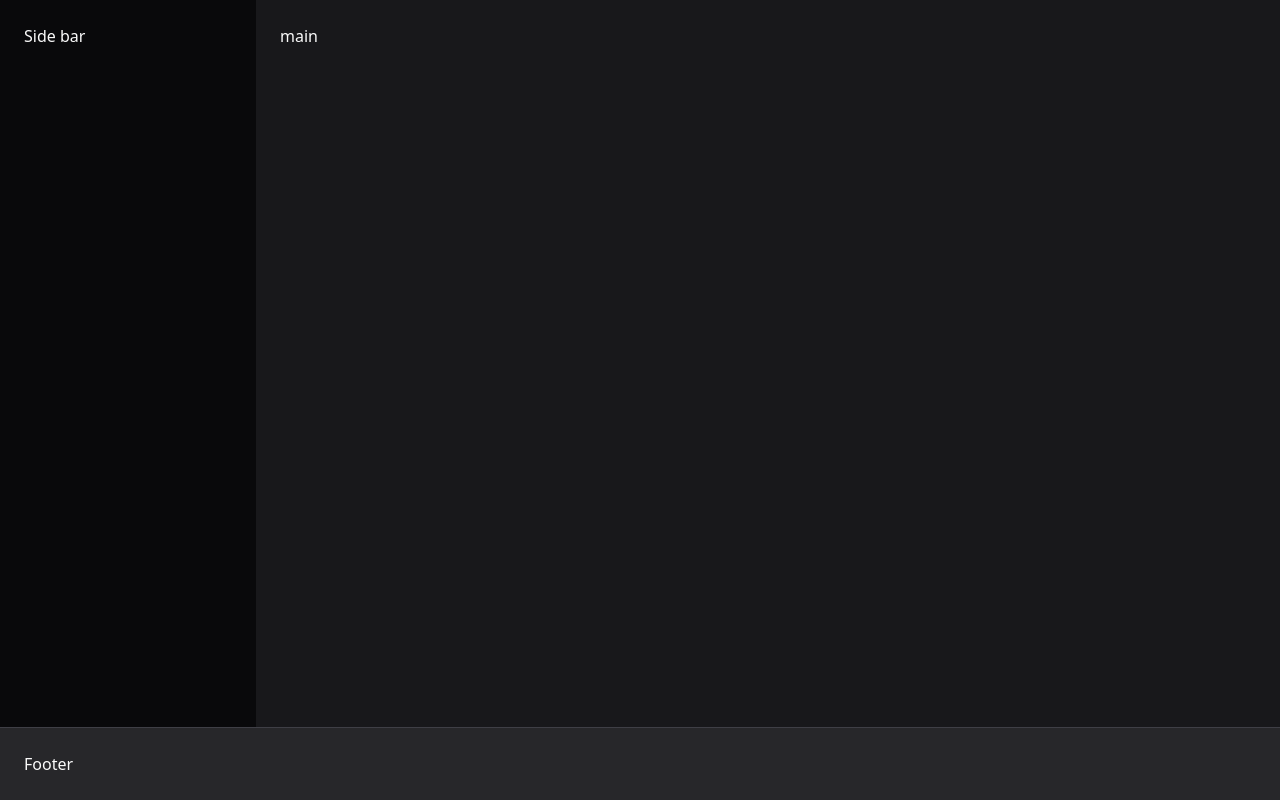
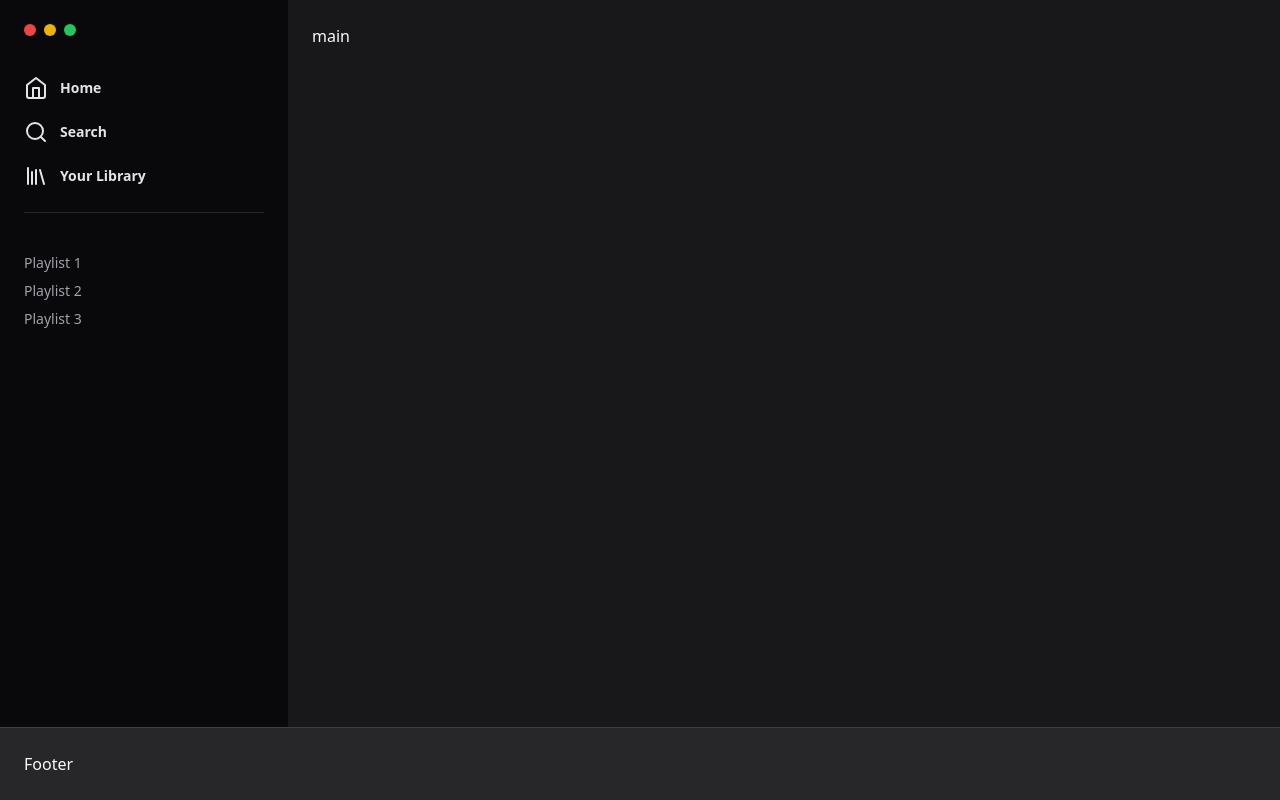
Before and after one commit to victorbeppler/UI-Spotify, a Next.js app: page / in a window 1280 px wide. Built offline with nearby package versions, Linux system fonts and the light colour scheme.

Commit message:
Build(update code)

```diff
--- a/package.json
+++ b/package.json
@@ -15,6 +15,7 @@
     "autoprefixer": "10.4.14",
     "eslint": "8.39.0",
     "eslint-config-next": "13.3.1",
+    "lucide-react": "^0.176.0",
     "next": "13.3.1",
     "postcss": "8.4.23",
     "react": "18.2.0",
--- a/src/app/page.tsx
+++ b/src/app/page.tsx
@@ -1,10 +1,36 @@
+import { Home as Homeicon, Search, Library } from 'lucide-react'
+
 
 export default function Home() {
   return (
     <div className="h-screen flex flex-col">
       <div className="flex flex-1">
-        <aside className="w-64 bg-zinc-950 p-6">
-          Side bar
+        <aside className="w-72 bg-zinc-950 p-6">
+          <div className='flex items-center gap-2'>
+            <div className='w-3 h-3 bg-red-500 rounded-full' />
+            <div className='w-3 h-3 bg-yellow-500 rounded-full' />
+            <div className='w-3 h-3 bg-green-500 rounded-full' />
+          </div>
+          <nav className='space-y-5 mt-10'>
+            <a href="" className='flex items-center gap-3 text-sm font-semibold text-zinc-200'>
+              <Homeicon />
+              Home
+            </a>
+            <a href="" className='flex items-center gap-3 text-sm font-semibold text-zinc-200'>
+              <Search />
+              Search
+            </a>
+            <a href="" className='flex items-center gap-3 text-sm font-semibold text-zinc-200'>
+              <Library />
+              Your Library
+            </a>
+          </nav>
+
+          <nav className='mt-6 pt-10 border-t border-zinc-800 flex flex-col gap-2'>
+            <a className='text-sm text-zinc-400' href=''>Playlist 1</a>
+            <a className='text-sm text-zinc-400' href=''>Playlist 2</a>
+            <a className='text-sm text-zinc-400' href=''>Playlist 3</a>
+          </nav>
         </aside>
         <main className="flex-1 p-6">
           main
```
Also changed, not shown: 1 other file (tests, documents, lock files or other folders).
